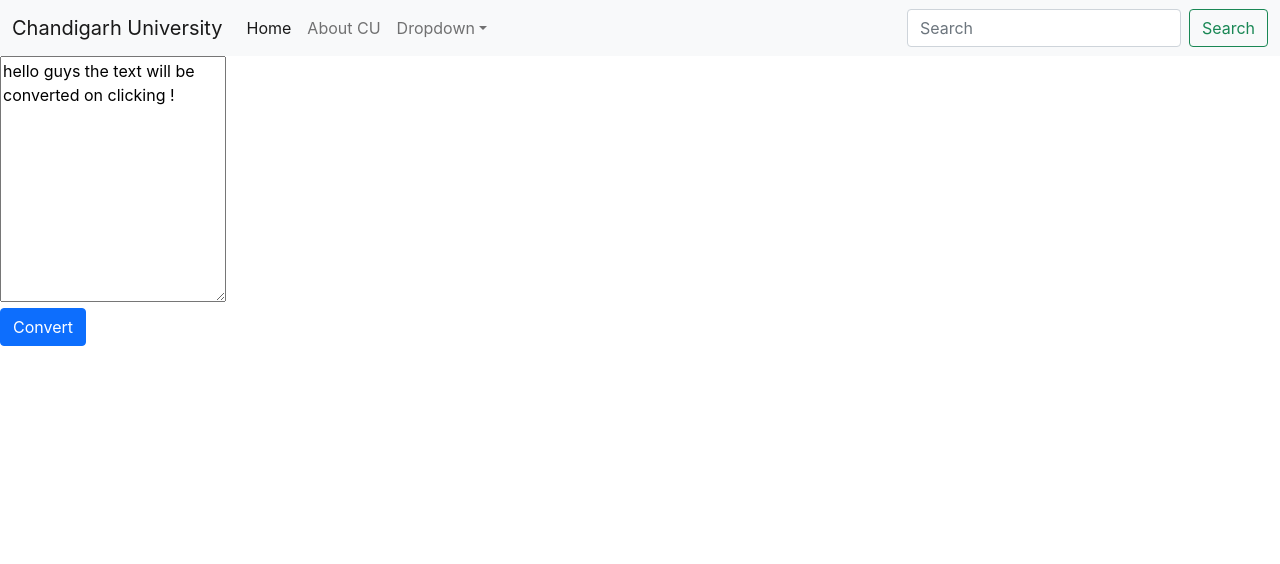
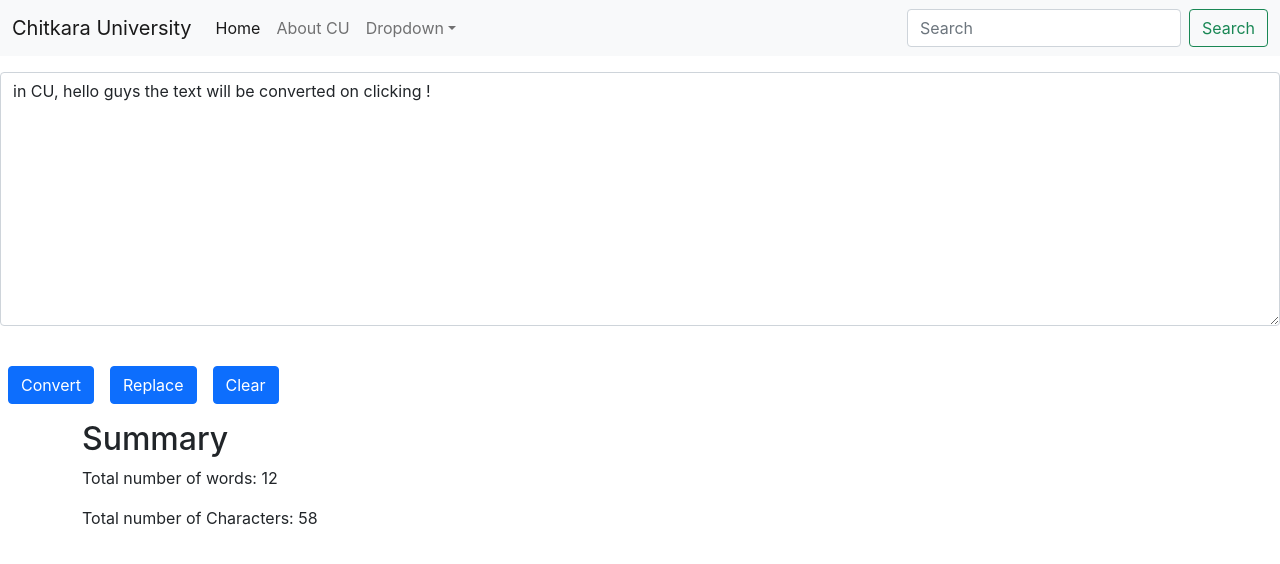
Before and after one commit to Abhimanyu0042/React-Js, a React (Create React App) app in the folder my-app/: page / in a window 1280 px wide. Shown: the top 564 px of the page. Built offline with nearby package versions, Linux system fonts and the light colour scheme.

Commit message:
React-Js

```diff
--- a/my-app/src/App.js
+++ b/my-app/src/App.js
@@ -22,7 +22,7 @@ function App() {
       </header>
     </div>*/
 <>
-<Navbar title="Chandigarh University" abouttxt="About CU"/>
+<Navbar title="Chitkara University" abouttxt="About CU"/>
 <Components2/>
 </>
   );
--- a/my-app/src/Components/Components2.js
+++ b/my-app/src/Components/Components2.js
@@ -1,21 +1,38 @@
-import React, {useState} from 'react'
+import React, { useState } from 'react'
 
 export default function Component2() {
-  const [text, setText] = useState("hello guys the text will be converted on clicking !");
-  const handleOnClick =()=>{
+  const [text, setText] = useState("in CU, hello guys the text will be converted on clicking !");
+  const handleOnClick = () => {
     //console.log("you clicked on the button");
     let newTxt = text.toUpperCase();
     setText(newTxt);
     console.log(newTxt);
   }
-  const handleOnChange =(event)=>{
-    //setText(event.target.value);
+  const handleOnChange = (event) => {
     console.log("You attempted to input the text");
+    setText(event.target.value);
+  }
+  const replaceStr = () => {
+    let repStr = text.replace("CU","TU");
+    setText(repStr);
+  }
+  const handleOnClear = () => {
+    let newtext =" ";
+    setText(newtext);
   }
   return (
-    <div>
-      <textarea className="form-control1" id="txtbox" rows="10" value={text} onChange={handleOnChange} ></textarea><br></br>
-      <button className="btn btn-primary" onClick={handleOnClick}>Convert</button>
-    </div>
+    <>
+      <div>
+        <textarea className="form-control my-3" id="txtbox" rows="10" value={text} onChange={handleOnChange} ></textarea><br></br>
+        <button className="btn btn-primary mx-2" onClick={handleOnClick}>Convert</button>
+        <button className="btn btn-primary mx-2" onClick={replaceStr}>Replace</button>
+        <button className="btn btn-primary mx-2" onClick={handleOnClear}>Clear</button>
+      </div>
+      <div className='container my-3'>
+        <h2> Summary </h2>
+        <p>Total number of words: {text.split(" ").length}</p>
+        <p>Total number of Characters: {text.length}</p>
+      </div>
+    </>
   )
 }
```
